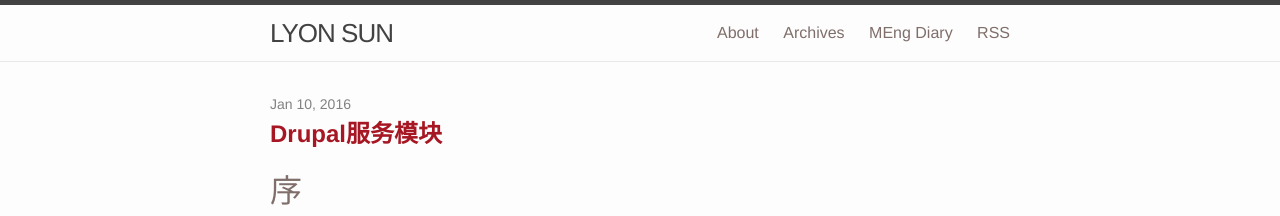
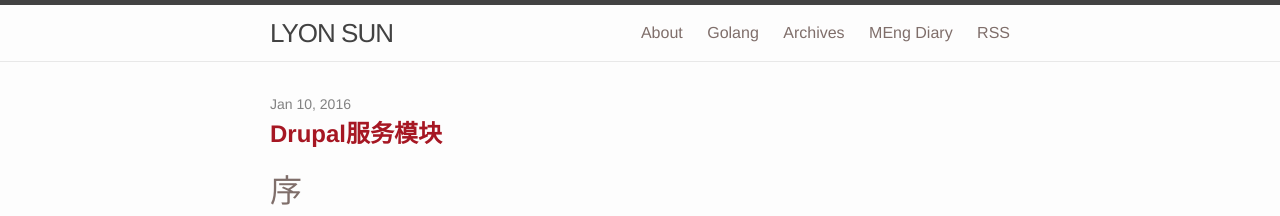
Before and after one commit to lyonsun/jekyll-blog, a Jekyll site: the page built from index.html, in a window 1280 px wide and 900 px high. Shown: the top 216 px of the window. Built offline with Jekyll 4.4.1, drawn with Linux system fonts in a browser that asks for light colours; the list of posts is cut into pages by our own code.

Commit message:
add category pages for posts, etc.

```diff
--- a/_config.yml
+++ b/_config.yml
@@ -7,7 +7,7 @@ baseurl: "" # the subpath of your site, e.g. /blog/
 url: "http://lyonsun.github.io" # the base hostname & protocol for your site
 
 # Gem settings
-gems: [jekyll-paginate]
+plugins: [jekyll-paginate]
 
 # Social settings
 twitter_username: sunly
--- /dev/null
+++ b/category/golang.html
@@ -0,0 +1,5 @@
+---
+layout: category
+title: Golang
+category: golang
+---
```
Also changed, not shown: _layouts/category.html (added, +9 -0 lines), _layouts/post.html (indentation only).
